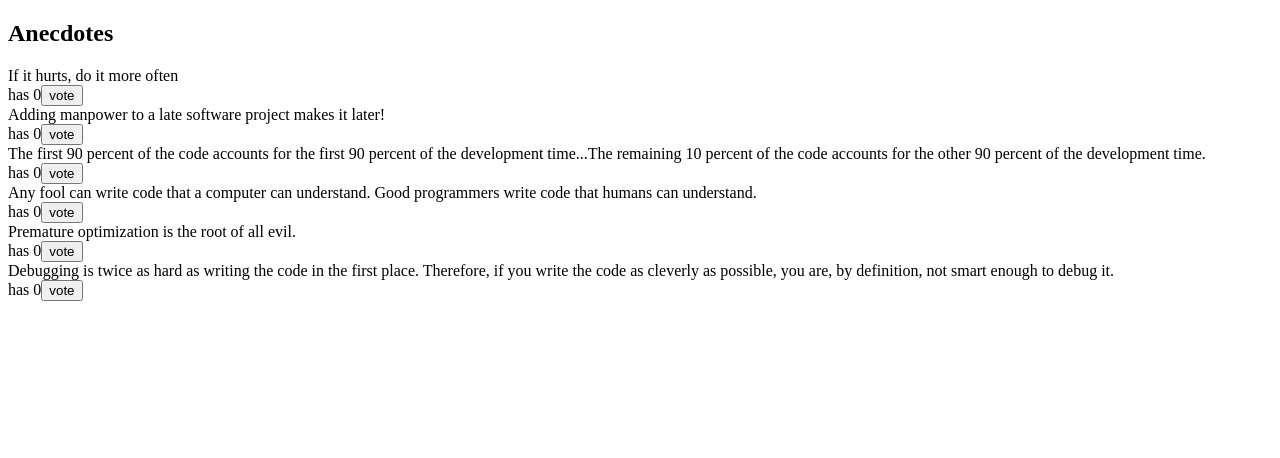
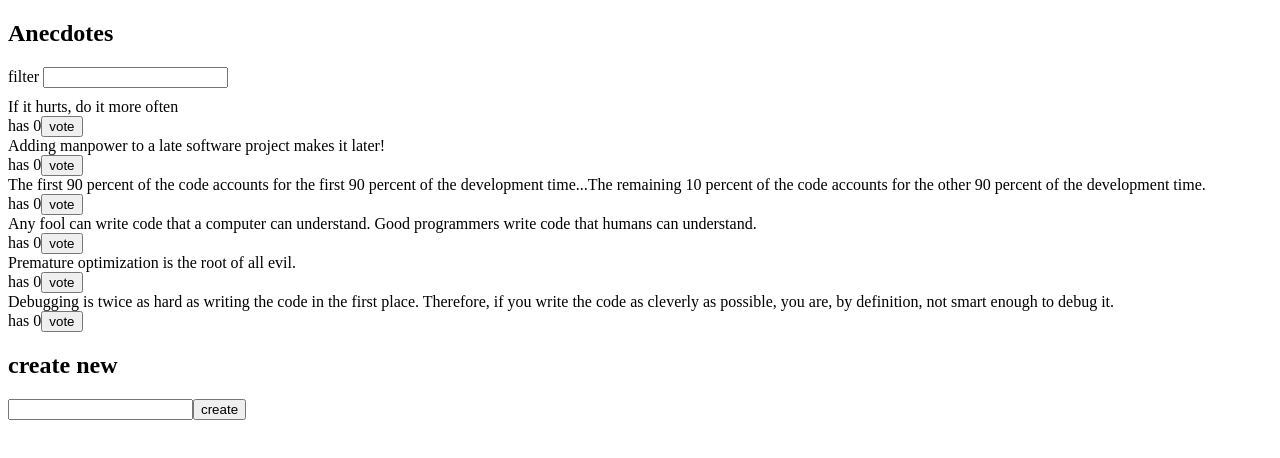
Before and after one commit to r0bert1/Fullstack-Osa-6, a React (Create React App) app in the folder redux-anecdotes/: page / in a window 1280 px wide. Shown: the top 458 px of the page. Built offline with nearby package versions, Linux system fonts and the light colour scheme.

Commit message:
exercise 6.13

```diff
--- a/redux-anecdotes/src/App.js
+++ b/redux-anecdotes/src/App.js
@@ -8,10 +8,10 @@ const App = (props) => {
   return (
     <div>
       <h2>Anecdotes</h2>
-      {/*<Notification store={props.store} />*/}
-      {/*<Filter store={props.store} />*/}
+      <Notification store={props.store} />
+      <Filter store={props.store} />
       <AnecdoteList store={props.store} />
-      {/*<AnecdoteForm store={props.store} />*/}
+      <AnecdoteForm store={props.store} />
     </div>
   )
 }
--- a/redux-anecdotes/src/components/AnecdoteForm.js
+++ b/redux-anecdotes/src/components/AnecdoteForm.js
@@ -1,4 +1,5 @@
 import React from 'react'
+import { connect } from 'react-redux'
 import { createNote } from '../reducers/anecdoteReducer'
 import { show , hide } from '../reducers/notificationReducer'
 
@@ -8,16 +9,16 @@ const AnecdoteForm = (props) => {
 
     const anecdote = event.target.anecdote.value
 
-    props.store.dispatch(
+    props.dispatch(
       createNote(anecdote)
     )
 
-    props.store.dispatch(
+    props.dispatch(
       show(`you added '${anecdote}'`)
     )
 
     setTimeout(() => {
-      props.store.dispatch(
+      props.dispatch(
         hide()
       )
     }, 5000);
@@ -34,4 +35,4 @@ const AnecdoteForm = (props) => {
   )
 }
 
-export default AnecdoteForm
+export default connect()(AnecdoteForm)
--- a/redux-anecdotes/src/components/AnecdoteList.js
+++ b/redux-anecdotes/src/components/AnecdoteList.js
@@ -15,18 +15,18 @@ const AnecdoteList = (props) => {
   }
 
   const vote = (id) => {
-    props.store.dispatch(
+    props.dispatch(
       voteFor(id)
     )
 
     const anecdote = anecdotes.find((a) => a.id === id)
 
-    props.store.dispatch(
+    props.dispatch(
       show(`you voted for '${anecdote.content}'`)
     )
 
     setTimeout(() => {
-      props.store.dispatch(
+      props.dispatch(
         hide()
       )
     }, 5000);
@@ -57,6 +57,4 @@ const mapStateToProps = (state) => {
   }
 }
 
-const ConnectedAnecdoteList = connect(mapStateToProps)(AnecdoteList)
-
-export default ConnectedAnecdoteList
+export default connect(mapStateToProps)(AnecdoteList)
--- a/redux-anecdotes/src/components/Filter.js
+++ b/redux-anecdotes/src/components/Filter.js
@@ -1,9 +1,10 @@
 import React from 'react'
+import { connect } from 'react-redux'
 import { applyFilter } from '../reducers/filterReducer'
 
 const Filter = (props) => {
   const handleChange = (event) => {
-    props.store.dispatch(
+    props.dispatch(
       applyFilter(event.target.value.toLowerCase())
     )
   }
@@ -18,4 +19,4 @@ const Filter = (props) => {
   )
 }
 
-export default Filter
+export default connect()(Filter)
--- a/redux-anecdotes/src/components/Notification.js
+++ b/redux-anecdotes/src/components/Notification.js
@@ -1,4 +1,5 @@
 import React from 'react'
+import { connect } from 'react-redux'
 
 const Notification = (props) => {
   const style = {
@@ -7,15 +8,21 @@ const Notification = (props) => {
     borderWidth: 1
   }
 
-  if (props.store.getState().notification === '') {
+  if (props.notification === '') {
     return null
   }
 
   return (
     <div style={style}>
-      {props.store.getState().notification}
+      {props.notification}
     </div>
   )
 }
 
-export default Notification
+const mapStateToProps = (state) => {
+  return {
+    notification: state.notification
+  }
+}
+
+export default connect(mapStateToProps)(Notification)
```
